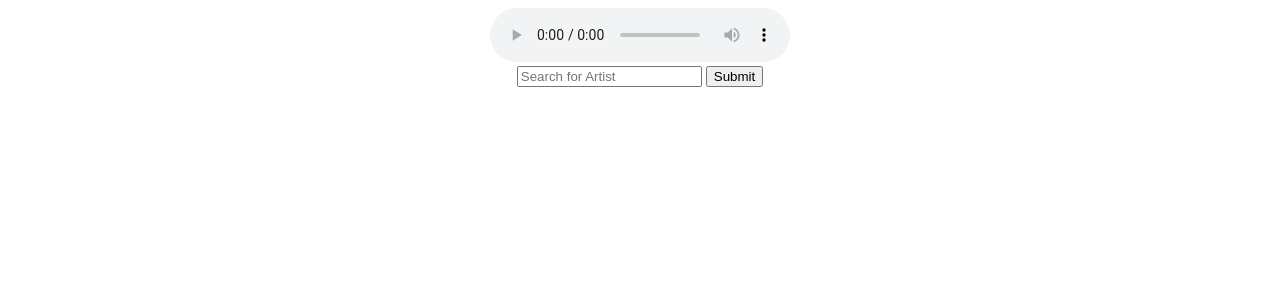
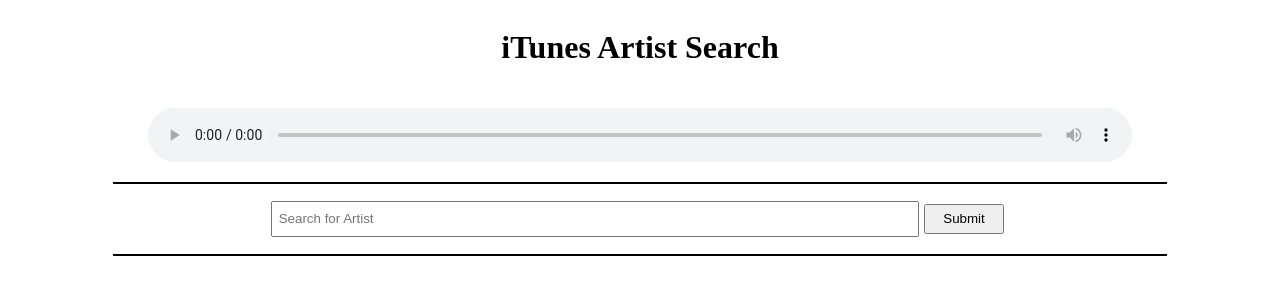
Before and after one commit to JocelynTriplett/iTunes, a plain HTML site: page index.html in a window 1280 px wide. Drawn offline with Linux system fonts and the light colour scheme.

Commit message:
styling audio and search

```diff
--- a/index.html
+++ b/index.html
@@ -3,24 +3,25 @@
 
 <head>
   <meta charset="UTF-8">
-  <title>TITLE</title>
+  <title>iTunes Search</title>
   <meta name="description" content="DESCRIPTION">
   <link rel="stylesheet" href="styles.css">
 </head>
 
 <body>
+  <h1>iTunes Artist Search</h1>
   <div class="audio">
   <audio id="audio"
     controls="controls"
-    src="http://developer.mozilla.org/@api/deki/files/2926/=AudioTest_(1).ogg"
+    src=""
     autoplay>
     Your browser does not support the <code>audio</code> element.
  </audio>
   </div>
   <div class="search_wrapper">
-    <input type="text" id="search_terms" placeholder="Search for Artist"/>
+    <input type="text" id="search_terms" placeholder=" Search for Artist"/>
     <input type="submit" id="submit"/>
-    <div class="blank"></div>
+    <!-- <div class="blank"></div> -->
   </div>
   <div id="row1" class="row"></div>
   <script src="main.js"></script>
--- a/main.js
+++ b/main.js
@@ -22,7 +22,7 @@
       response.json().then(function(data) {
         console.log(data);
         let row1 = document.getElementById('row1');
-        row1.innerHTML = '<div></div>' // clears previous search results
+        row1.innerHTML = '' // clears previous search results
 
         // Get the parent DIV, add click listener...
         row1.addEventListener("click",function(e) {
--- a/styles.css
+++ b/styles.css
@@ -2,6 +2,44 @@
   display: flex;
   flex-direction: column;
   align-items: center;
+}
+
+h1 {
+
+}
+
+.audio {
+  display: flex;
+  width: 80vw;
+  /*height: 40px;*/
+  justify-content: center;
+}
+
+#audio {
+  width: 80vw;
+  padding: 20px;
+}
+
+.search_wrapper {
+  display: flex;
+  flex-direction: row;
+  width: 80vw;
+  justify-content: center;
+  border-top: solid 2px black;
+  border-bottom: solid 2px black;
+  padding: 15px;
+  align-items: center;
+}
+
+#search_terms {
+  width: 50vw;
+  line-height: 30px;
+}
+
+#submit {
+  width: 80px;
+  margin: 5px;
+  height: 30px;
 }
 
 .row {
```
